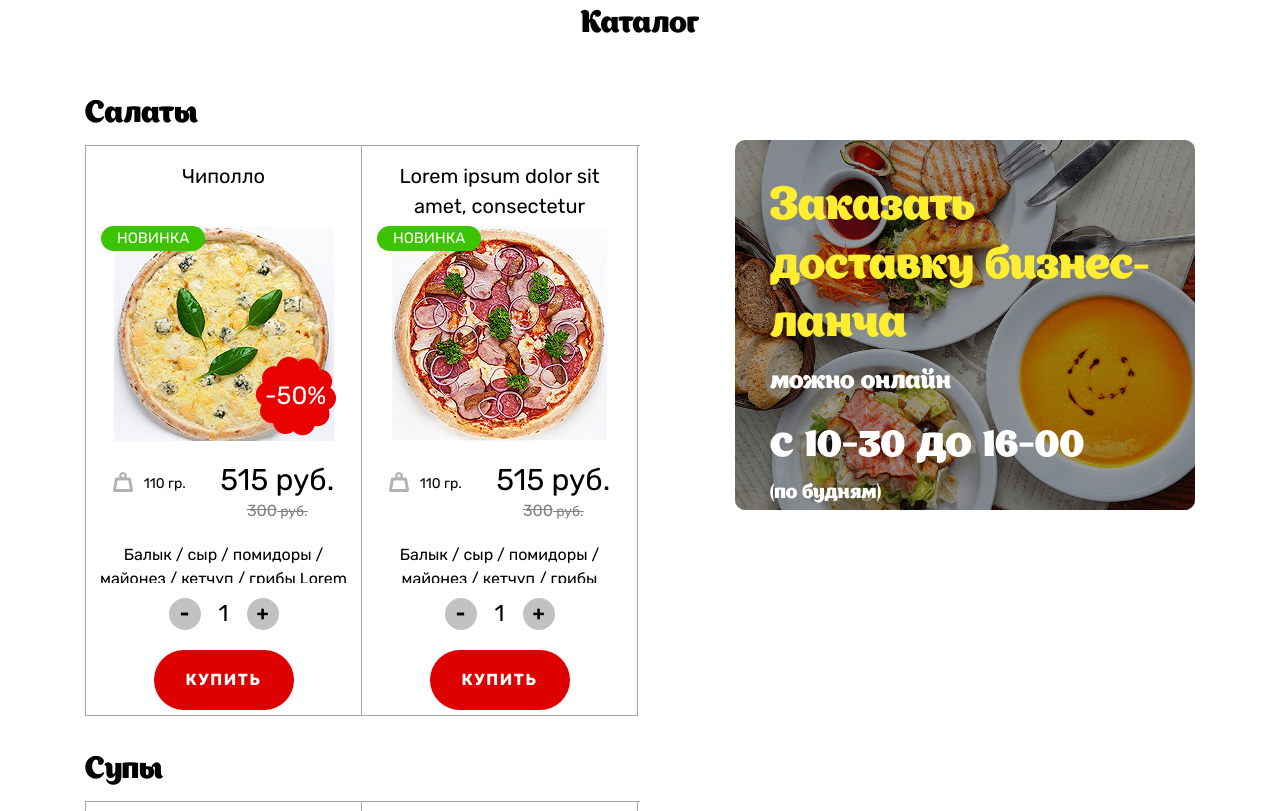
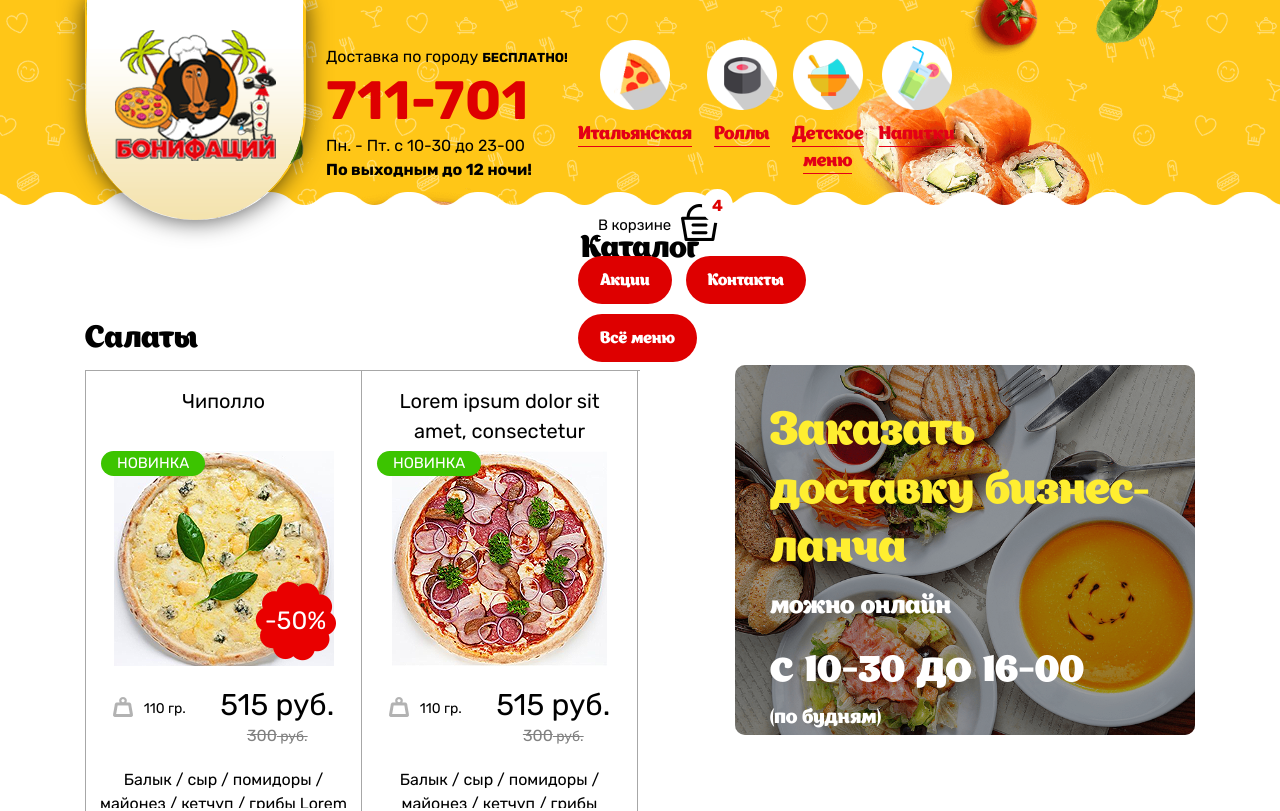
Before and after one commit to RomanLevunets/pizza, a plain HTML site: page catalog.html in a window 1280 px wide. Shown: the top 811 px of the page. Drawn offline with nearby package versions, Linux system fonts and the light colour scheme.

Commit message:
rebuild header

```diff
--- a/catalog.html
+++ b/catalog.html
@@ -21,77 +21,77 @@
 
 <body>
 
-<!--<div class="wrapper">-->
-    <!---->
-    <!--<div class="hearder_wrap clear">-->
-        <!--<div class="header">-->
-            <!--<div class="header__container container">-->
-                <!--<div class="header__logo-wrap logo-wrap">-->
-                    <!--<img class="header__logo-bg" src="images/logo-bg.png">-->
-                    <!--<a class="header__logo-link" href="#"><img class="header__logo-img" src="images/logo.png"></a>-->
-                <!--</div>-->
-        <!---->
-                <!--<div class="header__mob-menu">-->
-                    <!--<button type="button" class="header__button-mob-menu"><img src="images/menu.png"></button>-->
-        <!---->
-                    <!--<div class="header__menu-wrap header__menu-mob-wrap">-->
-                        <!--<ul class="header__menu menu">-->
-                            <!--<li class="menu__item">-->
-                                <!--<a class="menu__link" href="#"><img class="menu__img" src="images/pizza-img.png"></br><span class="menu__name-link">Итальянская</span></a>-->
-                            <!--</li>-->
-                            <!--<li class="menu__item">-->
-                                <!--<a class="menu__link" href="#"><img class="menu__img" src="images/roll-img.png"></br><span class="menu__name-link">Роллы</span></a>-->
-                            <!--</li>-->
-                            <!--<li class="menu__item">-->
-                                <!--<a class="menu__link" href="#"><img class="menu__img" src="images/child-img.png"></br><span class="menu__name-link">Детское <br class="menu__wrap">меню</span></a>-->
-                            <!--</li>-->
-                            <!--<li class="menu__item">-->
-                                <!--<a class="menu__link" href="#"><img class="menu__img" src="images/drinks-img.png"></br><span class="menu__name-link">Напитки</span></a>-->
-                            <!--</li>-->
-                        <!--</ul>-->
-                    <!--</div>-->
-                <!--</div>-->
-                <!--<div class="header__contacts-header">-->
-                    <!--<span class="header__contacts-title">Доставка по городу <strong class="header__contacts-title-strong">Бесплатно!</strong></span>-->
-        <!---->
-                    <!--<h1 class="header__contacts-number">711-701</h1>-->
-        <!---->
-                    <!--<span class="header__contacts-schedule">Пн. - Пт. с 10-30 до 23-00</span>-->
-                    <!--<strong class="header__contacts-weekend">По выходным до 12 ночи!</strong>-->
-                <!--</div>-->
-        <!---->
-                <!--<div class="header__menu-wrap">-->
-                    <!--<ul class="header__menu menu">-->
-                        <!--<li class="menu__item">-->
-                            <!--<a class="menu__link" href="#"><img class="menu__img" src="images/pizza-img.png"></br><span class="menu__name-link">Итальянская</span></a>-->
-                        <!--</li>-->
-                        <!--<li class="menu__item">-->
-                            <!--<a class="menu__link" href="#"><img class="menu__img" src="images/roll-img.png"></br><span class="menu__name-link">Роллы</span></a>-->
-                        <!--</li>-->
-                        <!--<li class="menu__item">-->
-                            <!--<a class="menu__link" href="#"><img class="menu__img" src="images/child-img.png"></br><span class="menu__name-link">Детское <br class="menu__wrap">меню</span></a>-->
-                        <!--</li>-->
-                        <!--<li class="menu__item">-->
-                            <!--<a class="menu__link" href="#"><img class="menu__img" src="images/drinks-img.png"></br><span class="menu__name-link">Напитки</span></a>-->
-                        <!--</li>-->
-                    <!--</ul>-->
-                <!--</div>-->
-                <!--<div class="header__additional-menu-wrap">-->
-                    <!--<div class="header__trash-wrap">-->
-                        <!--<a class="header__trash" href="#">В корзине</a>-->
-                        <!--<img src="images/basket.png">-->
-                        <!--<span class="header__count-of-products">4</span>-->
-                    <!--</div>-->
-                    <!--<ul class="header__additional-menu additional-menu">-->
-                        <!--<li class="additional-menu__item"><a class="additional-menu__link" href="#">Акции</a></li>-->
-                        <!--<li class="additional-menu__item"><a class="additional-menu__link" href="#">Контакты</a></li>-->
-                        <!--<li class="additional-menu__item"><a class="additional-menu__link" href="#">Всё меню</a></li>-->
-                    <!--</ul>-->
-                <!--</div>-->
-            <!--</div>-->
-        <!--</div>&lt;!&ndash;header&ndash;&gt;-->
-    <!--</div>&lt;!&ndash;hearder_wrap&ndash;&gt;-->
-    <!---->
+<div class="wrapper">
+
+    <div class="hearder_wrap clear">
+        <div class="header">
+            <div class="header__container container">
+                <div class="header__logo-wrap logo-wrap">
+                    <img class="header__logo-bg" src="images/logo-bg.png">
+                    <a class="header__logo-link" href="#"><img class="header__logo-img" src="images/logo.png"></a>
+                </div>
+
+                <div class="header__mob-menu">
+                    <button type="button" class="header__button-mob-menu"><img src="images/menu.png"></button>
+
+                    <div class="header__menu-wrap header__menu-mob-wrap">
+                        <ul class="header__menu menu">
+                            <li class="menu__item">
+                                <a class="menu__link" href="#"><img class="menu__img" src="images/pizza-img.png"></br><span class="menu__name-link">Итальянская</span></a>
+                            </li>
+                            <li class="menu__item">
+                                <a class="menu__link" href="#"><img class="menu__img" src="images/roll-img.png"></br><span class="menu__name-link">Роллы</span></a>
+                            </li>
+                            <li class="menu__item">
+                                <a class="menu__link" href="#"><img class="menu__img" src="images/child-img.png"></br><span class="menu__name-link">Детское <br class="menu__wrap">меню</span></a>
+                            </li>
+                            <li class="menu__item">
+                                <a class="menu__link" href="#"><img class="menu__img" src="images/drinks-img.png"></br><span class="menu__name-link">Напитки</span></a>
+                            </li>
+                        </ul>
+                    </div>
+                </div>
+                <div class="header__contacts-header">
+                    <span class="header__contacts-title">Доставка по городу <strong class="header__contacts-title-strong">Бесплатно!</strong></span>
+
+                    <h1 class="header__contacts-number">711-701</h1>
+
+                    <span class="header__contacts-schedule">Пн. - Пт. с 10-30 до 23-00</span>
+                    <strong class="header__contacts-weekend">По выходным до 12 ночи!</strong>
+                </div>
+
+                <div class="header__menu-wrap">
+                    <ul class="header__menu menu">
+                        <li class="menu__item">
+                            <a class="menu__link" href="#"><img class="menu__img" src="images/pizza-img.png"></br><span class="menu__name-link">Итальянская</span></a>
+                        </li>
+                        <li class="menu__item">
+                            <a class="menu__link" href="#"><img class="menu__img" src="images/roll-img.png"></br><span class="menu__name-link">Роллы</span></a>
+                        </li>
+                        <li class="menu__item">
+                            <a class="menu__link" href="#"><img class="menu__img" src="images/child-img.png"></br><span class="menu__name-link">Детское <br class="menu__wrap">меню</span></a>
+                        </li>
+                        <li class="menu__item">
+                            <a class="menu__link" href="#"><img class="menu__img" src="images/drinks-img.png"></br><span class="menu__name-link">Напитки</span></a>
+                        </li>
+                    </ul>
+                </div>
+                <div class="header__additional-menu-wrap">
+                    <div class="header__trash-wrap">
+                        <a class="header__trash" href="#">В корзине</a>
+                        <img src="images/basket.png">
+                        <span class="header__count-of-products">4</span>
+                    </div>
+                    <ul class="header__additional-menu additional-menu">
+                        <li class="additional-menu__item"><a class="additional-menu__link" href="#">Акции</a></li>
+                        <li class="additional-menu__item"><a class="additional-menu__link" href="#">Контакты</a></li>
+                        <li class="additional-menu__item"><a class="additional-menu__link" href="#">Всё меню</a></li>
+                    </ul>
+                </div>
+            </div>
+        </div><!--header-->
+    </div><!--hearder_wrap-->
+
     <div class="main_conten ">
         <div class="container ">
             <div class="title">Каталог</div>
```
